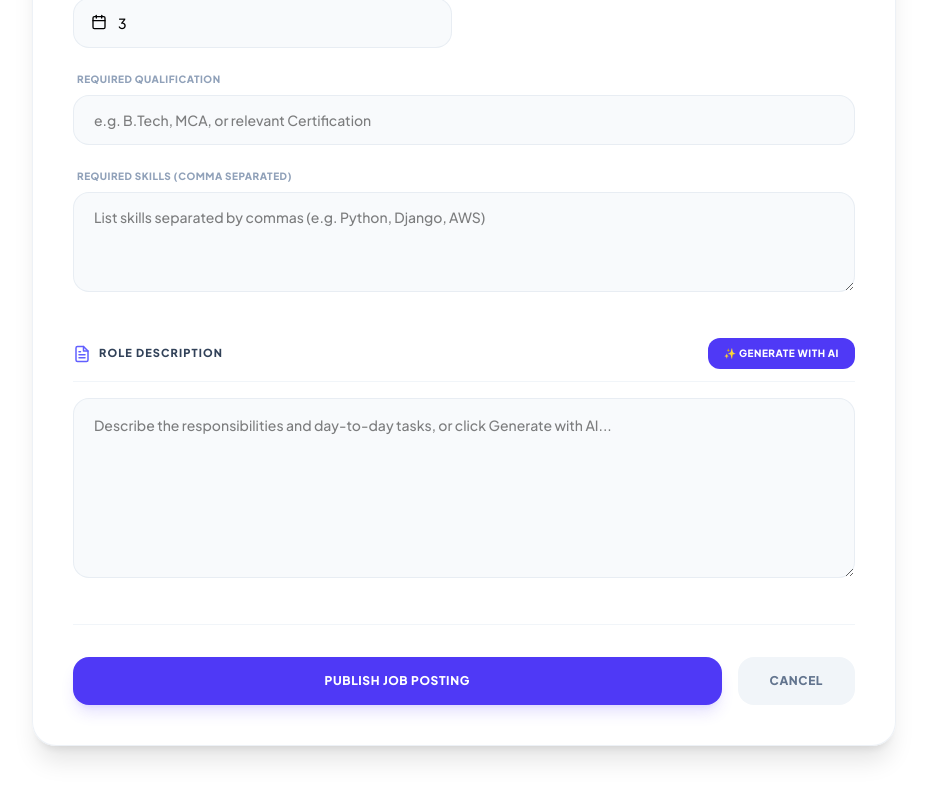
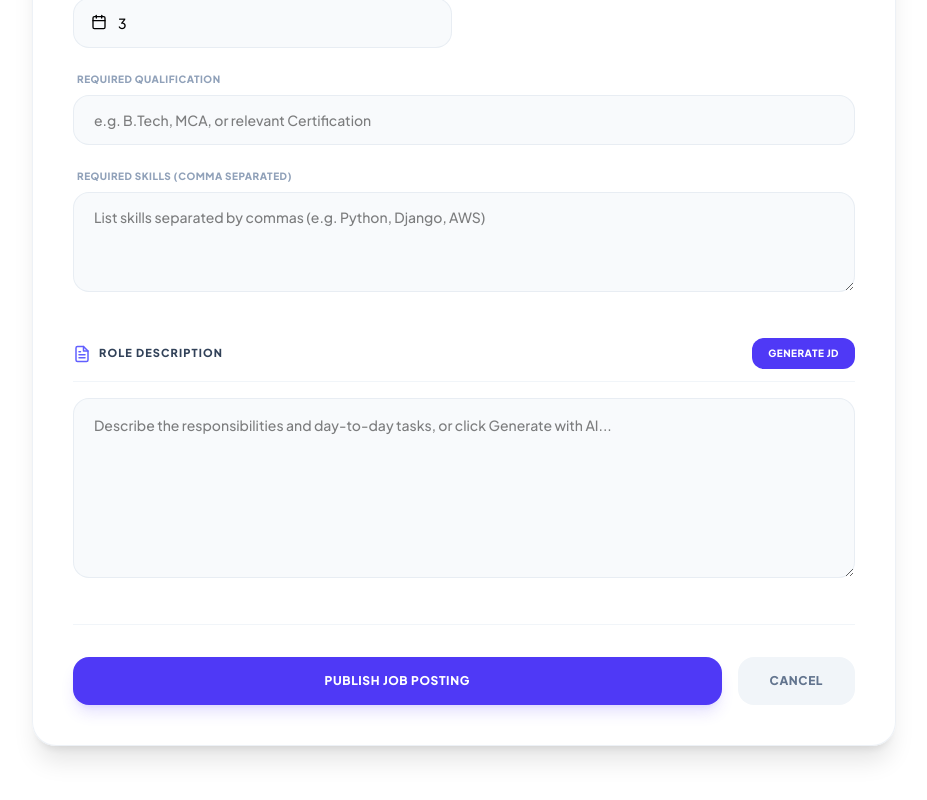
Before and after one commit to 892132abhi/Spendrix, a React (Vite) app in the folder Frontend/: page /createjob in a window 1280 px wide. Shown: the part 620-1420 px from the top of the page, without its empty margins (176-1103 px from the left). Built offline with nearby package versions, Linux system fonts and the light colour scheme; no server answers.

Commit message:
chang ed the button name of jd

```diff
--- a/Frontend/src/HR/CreateJob.jsx
+++ b/Frontend/src/HR/CreateJob.jsx
@@ -286,7 +286,7 @@ const handleGenerateJD = async () => {
       disabled={generatingJD}
       className="px-4 py-2 bg-indigo-600 hover:bg-indigo-700 text-white rounded-xl text-[10px] font-black uppercase tracking-wider transition-all active:scale-95 disabled:opacity-50 disabled:cursor-not-allowed flex items-center gap-1.5"
     >
-      {generatingJD ? "Generating..." : "✨ Generate with AI"}
+      {generatingJD ? "Generating..." : "Generate Jd"}
     </button>
   </div>
 
--- a/Frontend/src/HR/EditJob.jsx
+++ b/Frontend/src/HR/EditJob.jsx
@@ -228,7 +228,7 @@ const EditJobPage = () => {
               disabled={generatingJD}
               className="px-4 py-2 bg-indigo-600 hover:bg-indigo-700 text-white rounded-xl text-[10px] font-black uppercase tracking-wider transition-all active:scale-95 disabled:opacity-50 disabled:cursor-not-allowed flex items-center gap-1.5"
             >
-              {generatingJD ? "Generating..." : "✨ Regenerate with AI"}
+              {generatingJD ? "Generating..." : "Generate Jd"}
             </button>
           </div>
 
```
